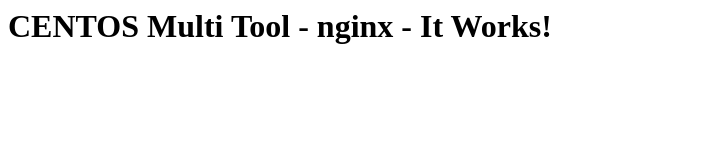
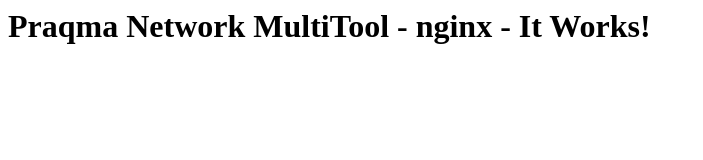
Before and after one commit to wbitt/Network-MultiTool, a plain HTML site: page index.html in a window 1280 px wide. Shown: the whole page, without its empty margins (0-703 px from the left). Drawn offline with Linux system fonts and the light colour scheme.

Commit message:
Fixed some typos in different files.

```diff
--- a/index.html
+++ b/index.html
@@ -1 +1 @@
-<H1>CENTOS Multi Tool - nginx - It Works!</H1>
+<H1>Praqma Network MultiTool - nginx - It Works!</H1>
```
Also changed, not shown: 2 other files.
